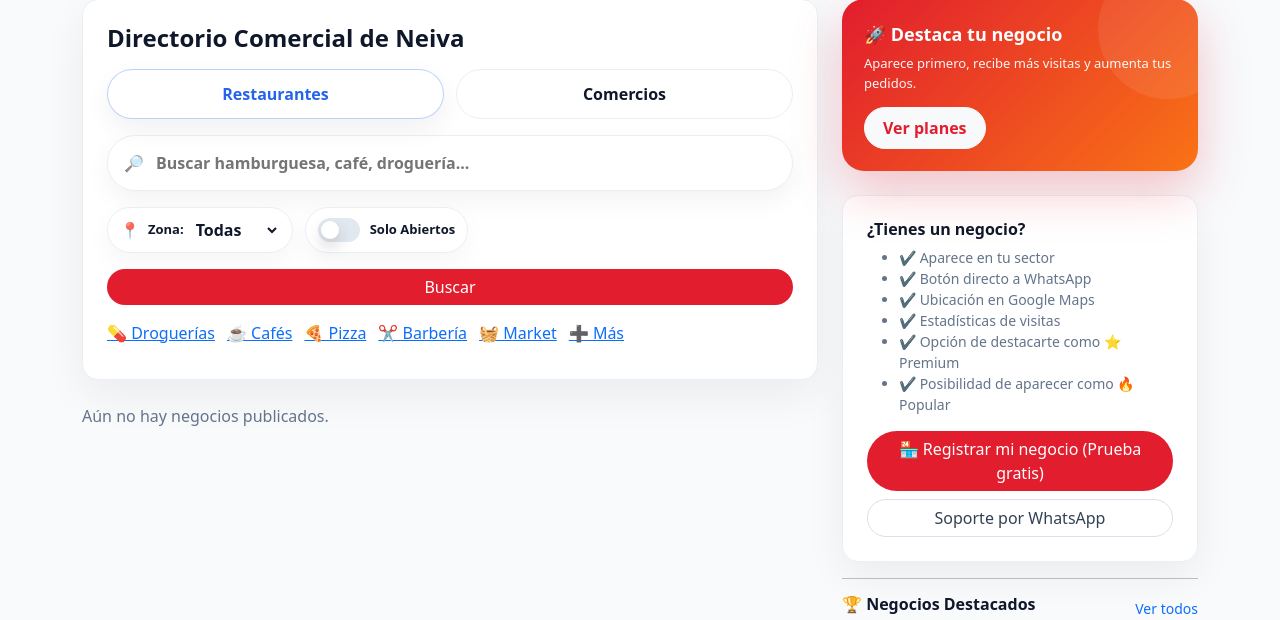
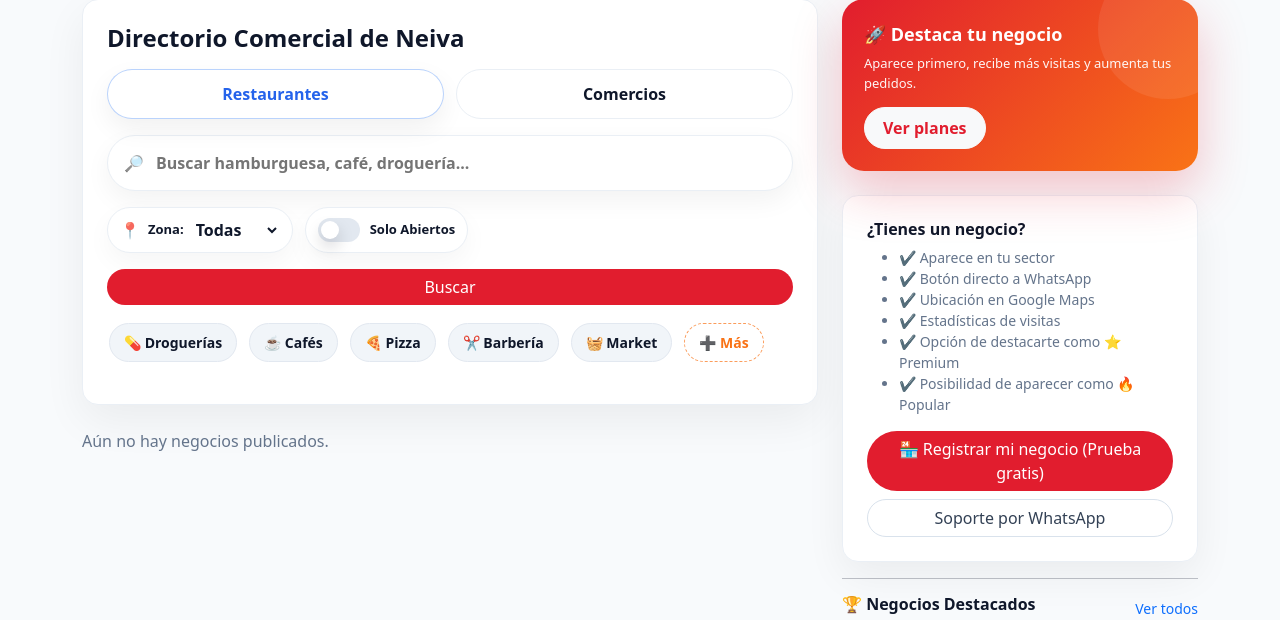
Before and after one commit to jonathanoyola91-cmyk/pidoneiva, a Django app: page / in a window 1280 px wide. Shown: the part 104-724 px from the top of the page. Run offline with Django 5.2, Linux system fonts and the light colour scheme; data that the repository does not hold is empty.

Commit message:
UI: improve category chips with branding, active shadow and touch feedback

```diff
--- a/static/css/styles.css
+++ b/static/css/styles.css
@@ -42,6 +42,88 @@ body{
   letter-spacing: .2px;
 }
 
+/* =======================
+   Chips (Carrusel categorías)
+   ======================= */
+
+/* contenedor con scroll horizontal */
+.chip-scroll{
+  overflow-x: auto;
+  -webkit-overflow-scrolling: touch;
+  scrollbar-width: none; /* Firefox */
+}
+.chip-scroll::-webkit-scrollbar{ display:none; } /* Chrome */
+
+/* fila */
+.chips-row{
+  display:flex;
+  gap:10px;
+  padding: 2px 2px 8px;
+  white-space: nowrap;
+  scroll-snap-type: x mandatory;
+}
+
+/* chip base */
+.chip{
+  display:inline-flex;
+  align-items:center;
+  gap:6px;
+  padding:8px 14px;
+  border-radius:999px;
+  background:#F1F5F9;
+  border:1px solid #E2E8F0;
+  color: var(--text);
+  font-size:14px;
+  font-weight:700;
+  flex:0 0 auto; /* ← importante */
+  scroll-snap-align:start;
+
+  text-decoration:none;   /* ✅ que no parezca link */
+  cursor:pointer;
+  user-select:none;
+
+  transition: transform .15s ease, background .15s ease, color .15s ease, border-color .15s ease, box-shadow .15s ease;
+}
+
+/* efecto táctil cuando se presiona el chip */
+.chip:active{
+  transform: scale(.97);
+}
+
+/* hover con tinte del brand (rojo suave) */
+.chip:hover{
+  background: rgba(225,29,46,.10);
+  border-color: rgba(225,29,46,.35);
+  transform: translateY(-1px);
+}
+
+/* activo: rojo branding */
+.chip-active{
+  background: var(--brand);
+  border-color: var(--brand);
+  color: #fff;
+
+  box-shadow:
+    0 6px 14px rgba(0,0,0,.08),
+    0 10px 28px rgba(225,29,46,.25);
+
+  transform: translateY(-1px);
+}
+.chip-active:hover{
+  filter: brightness(.95);
+}
+
+/* chip “Más” diferente */
+.chip-more{
+  background:#fff;
+  border:1px dashed rgba(249,115,22,.70); /* --brand-2 */
+  color: var(--brand-2);
+}
+.chip-more:hover{
+  background: var(--brand-2);
+  border-color: var(--brand-2);
+  color:#fff;
+}
 /* =========================
    Buttons / Tags / Shadows
    ========================= */
```
